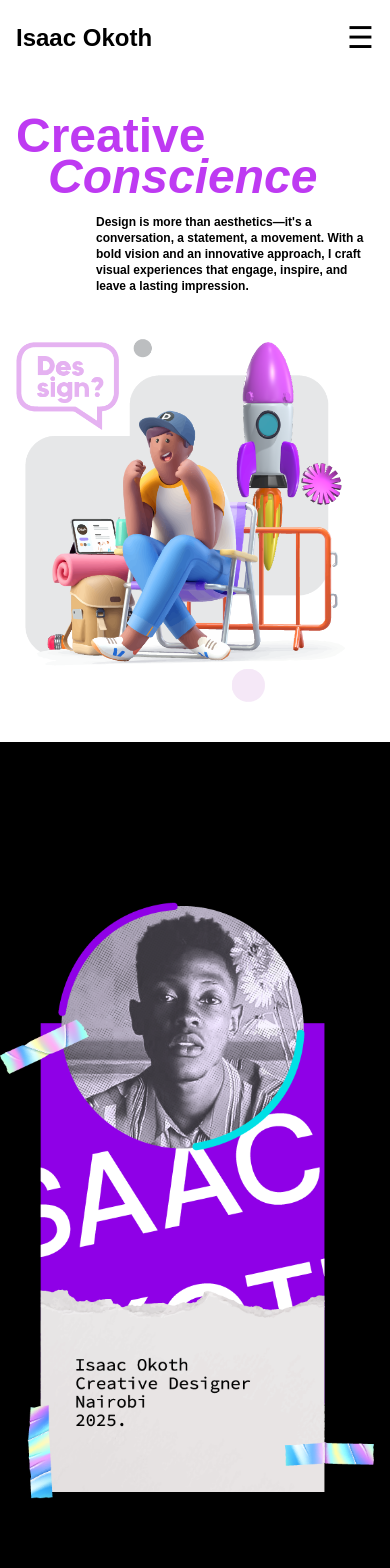
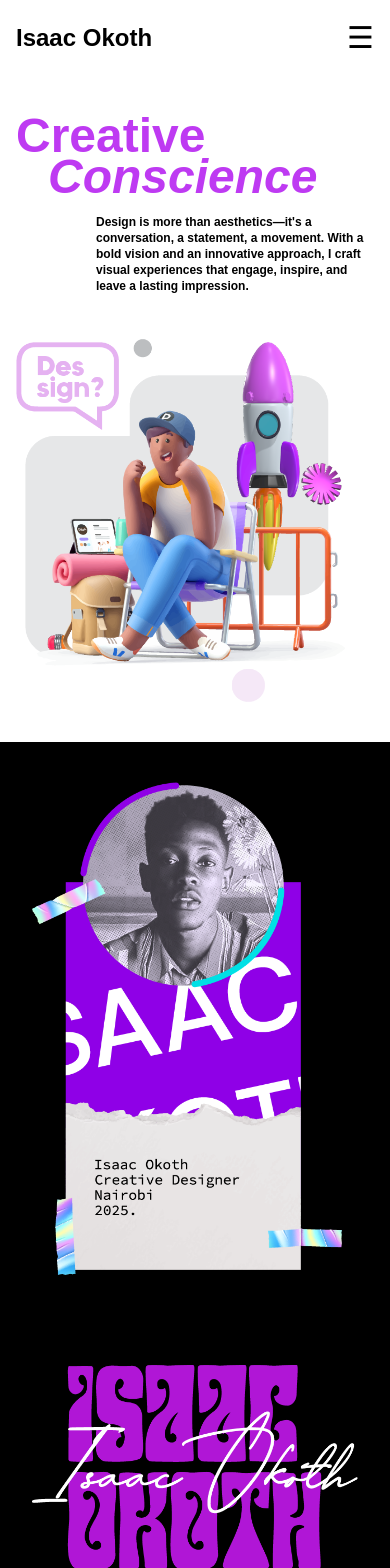
Before and after one commit to ngachadavid/owanga, a Next.js app: page / in a window 390 px wide. Shown: the top 1568 px of the page. Built offline with nearby package versions, Linux system fonts and the light colour scheme.

Commit message:
mobile adjustment

```diff
--- a/components/homepage/About.jsx
+++ b/components/homepage/About.jsx
@@ -3,11 +3,11 @@ import Icons from '../icons/Icons';
 
 export default function About() {
   return (
-    <section className="bg-black text-white min-h-screen pt-20 md:pt-0">
+    <section className="bg-black text-white min-h-screen pt-10 md:pt-0">
       <div className='flex flex-col md:flex-row items-center justify-between px-4 max-w-[1286px] mx-auto'>
         {/* Left Side */}
-        <div className='mt-20 md:mt-20 -ml-4 md:-ml-30'>
-        <img src="/homepage/IKE.png" alt="Footer Image" className="w-full h-auto md:h-[800px] rounded-lg mb-6" />
+        <div className='mt-0 md:mt-20 -ml-4 md:-ml-30'>
+        <img src="/homepage/IKE.png" alt="Footer Image" className="w-full h-[500px] md:h-[800px] rounded-lg mb-6" />
         </div>
 
         {/* Right Side - Content */}
```
